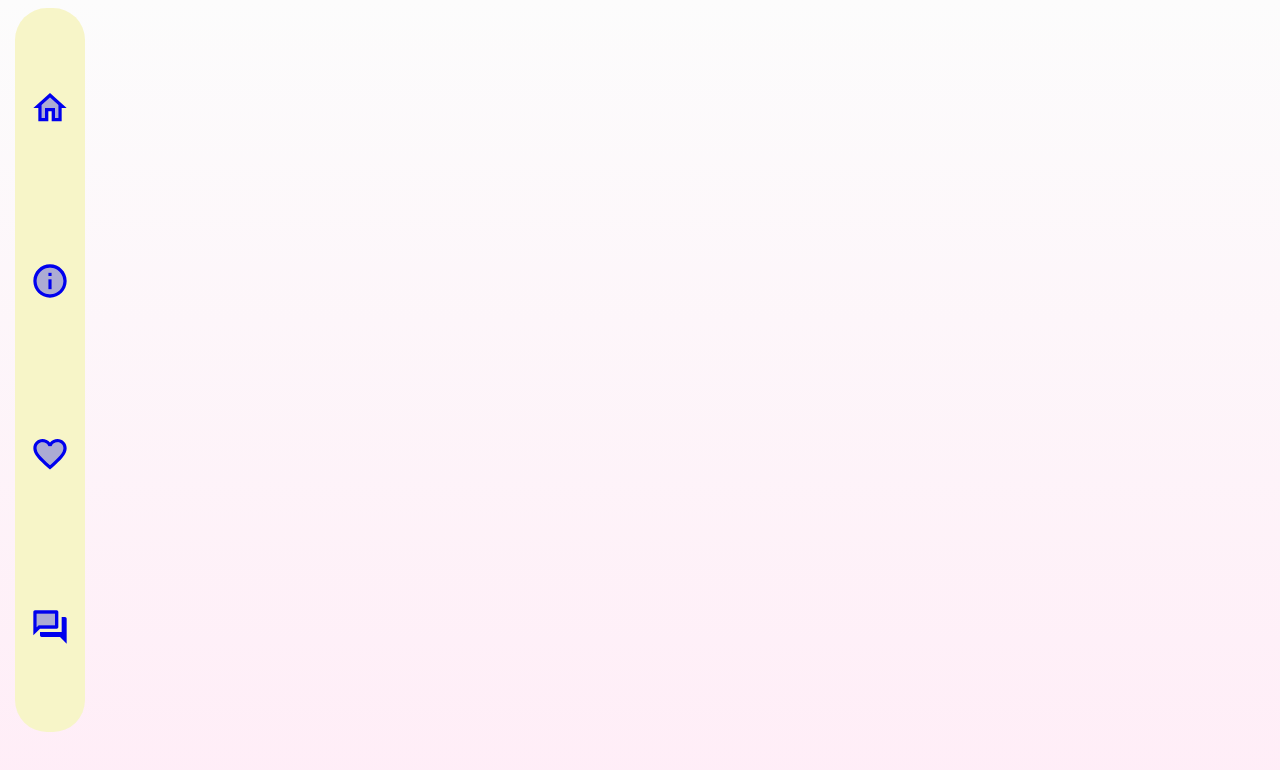
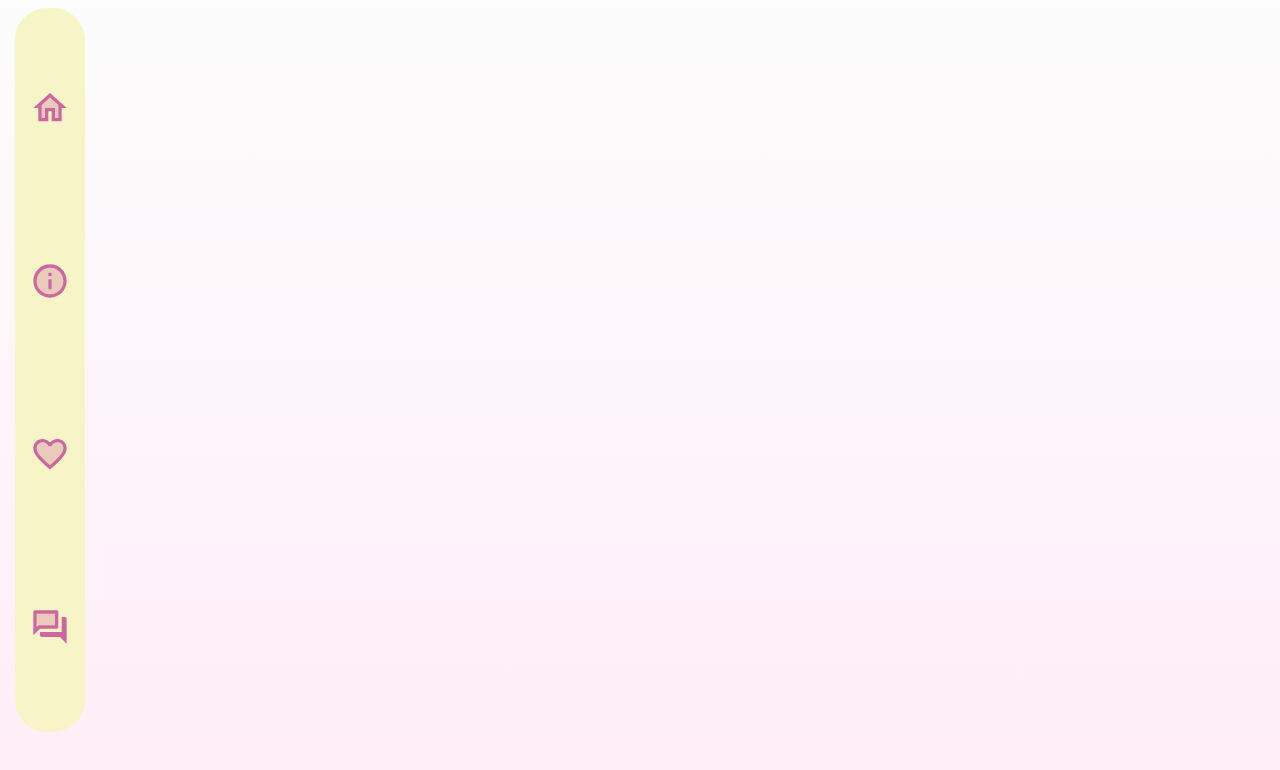
Before and after one commit to chahers/mishaaisyah, a React (Create React App) app in the folder resume/: page / in a window 1280 px wide. Before the commit this address had no page. Shown: the top 770 px of the page. Built offline with nearby package versions, Linux system fonts and the light colour scheme.

Commit message:
Nav bars redirected to corresponding pages

```diff
--- a/resume/src/App.css
+++ b/resume/src/App.css
@@ -74,11 +74,11 @@ body {
 }
 
 .main-content {
-  flex-grow: 1; /* Takes up remaining space */
+  flex-grow: 1;
   padding: 20px;
 }
 
 .nav-tabs li:hover {
-  color: #f08aaf; /* Color on hover */
-  transform: scale(1.2); /* Slightly enlarge the icon on hover */
+  /* color: #f19aba;  */
+  transform: scale(1.2);
 }
--- a/resume/src/App.js
+++ b/resume/src/App.js
@@ -1,7 +1,6 @@
 
 import './App.css';
 import Avatar from '@mui/material/Avatar';
-import Picture from './picture.png';
 import React, { useState } from 'react';
 import HomeTwoToneIcon from '@mui/icons-material/HomeTwoTone';
 import InfoTwoToneIcon from '@mui/icons-material/InfoTwoTone';
@@ -9,7 +8,29 @@ import FavoriteTwoToneIcon from '@mui/icons-material/FavoriteTwoTone';
 import QuestionAnswerTwoToneIcon from '@mui/icons-material/QuestionAnswerTwoTone';
 import Tooltip from '@mui/material/Tooltip';
 import { BrowserRouter as Router, Route, Routes, Link } from 'react-router-dom';
+import PropTypes from 'prop-types';
+import Home from './Home';
+import About from './about/About';
+import Interests from './interests/Interests';
+import Contact from './contact/Contact';
 
+const TabIcon = ({ icon: Icon, link, label }) => {
+  return (
+    <Tooltip title={label} placement= 'right'>
+      <li>
+        <Link to={link}>
+          <Icon sx={{ fontSize: 40, color: '#cc689f' }} />
+        </Link>
+      </li>
+    </Tooltip>
+  );
+};
+
+TabIcon.propTypes = {
+  icon: PropTypes.elementType.isRequired,
+  link: PropTypes.string.isRequired,
+  label: PropTypes.string
+};
 
 function App() {
   const [selectedTab, setSelectedTab] = useState('');
@@ -21,39 +42,20 @@ function App() {
           <nav>
             <ul className="nav-tabs">
 
-              <Tooltip title="Home" placement='right'>
-                <li onClick={() => setSelectedTab('Home')}><Link to="/">
-                <HomeTwoToneIcon sx={{ fontSize: 40 }}/>
-                </Link></li>
-              </Tooltip>
-
-              <Tooltip title="About" placement='right'>
-              <li onClick={() => setSelectedTab('About')}><Link to="/about">
-              <InfoTwoToneIcon sx={{ fontSize: 40 }}/>
-              </Link></li>
-              </Tooltip>
-
-              <Tooltip title="Interests" placement='right'>
-              <li onClick={() => setSelectedTab('Interests')}><Link to="/interests">
-              <FavoriteTwoToneIcon sx={{ fontSize: 40 }}/>
-              </Link></li>
-              </Tooltip>
-
-              <Tooltip title="Contact" placement='right'>
-              <li onClick={() => setSelectedTab('Contact')}><Link to="/contact">
-              <QuestionAnswerTwoToneIcon sx={{ fontSize: 40 }}/>
-              </Link></li>
-              </Tooltip>
+            <TabIcon icon={HomeTwoToneIcon} link="/" label="Home" />
+            <TabIcon icon={InfoTwoToneIcon} link="/about" label="Info"/>
+            <TabIcon icon={FavoriteTwoToneIcon} link="/interests" label="Interests" />
+            <TabIcon icon={QuestionAnswerTwoToneIcon} link="/contact" label="Contact" />
 
             </ul>
           </nav>
         </aside>
         <main className="main-content">
           <Routes>
-            {/* <Route path="/" element={<Home />} />
+            <Route path="/" element={<Home />} />
             <Route path="/about" element={<About />} />
             <Route path="/interests" element={<Interests />} />
-            <Route path="/contact" element={<Contact />} /> */}
+            <Route path="/contact" element={<Contact />} />
           </Routes>
         </main>
       </div>
--- a/resume/src/Home.js
+++ b/resume/src/Home.js
@@ -1,8 +1,10 @@
+import './Home.css';
+
 function Home() {
     return (
-        <div>
+        <>
 
-        </div>
+        </>
      );
 }
 
--- /dev/null
+++ b/resume/src/about/About.js
@@ -0,0 +1,9 @@
+function About() {
+    return (
+        <div>
+
+        </div>
+     );
+}
+
+export default About;
--- /dev/null
+++ b/resume/src/contact/Contact.js
@@ -0,0 +1,9 @@
+function Contact() {
+    return (
+        <div>
+
+        </div>
+     );
+}
+
+export default Contact;
--- /dev/null
+++ b/resume/src/interests/Interests.js
@@ -0,0 +1,9 @@
+function Interests() {
+    return (
+        <div>
+
+        </div>
+     );
+}
+
+export default Interests;
```
Also changed, not shown: resume/src/Home.css (added).
